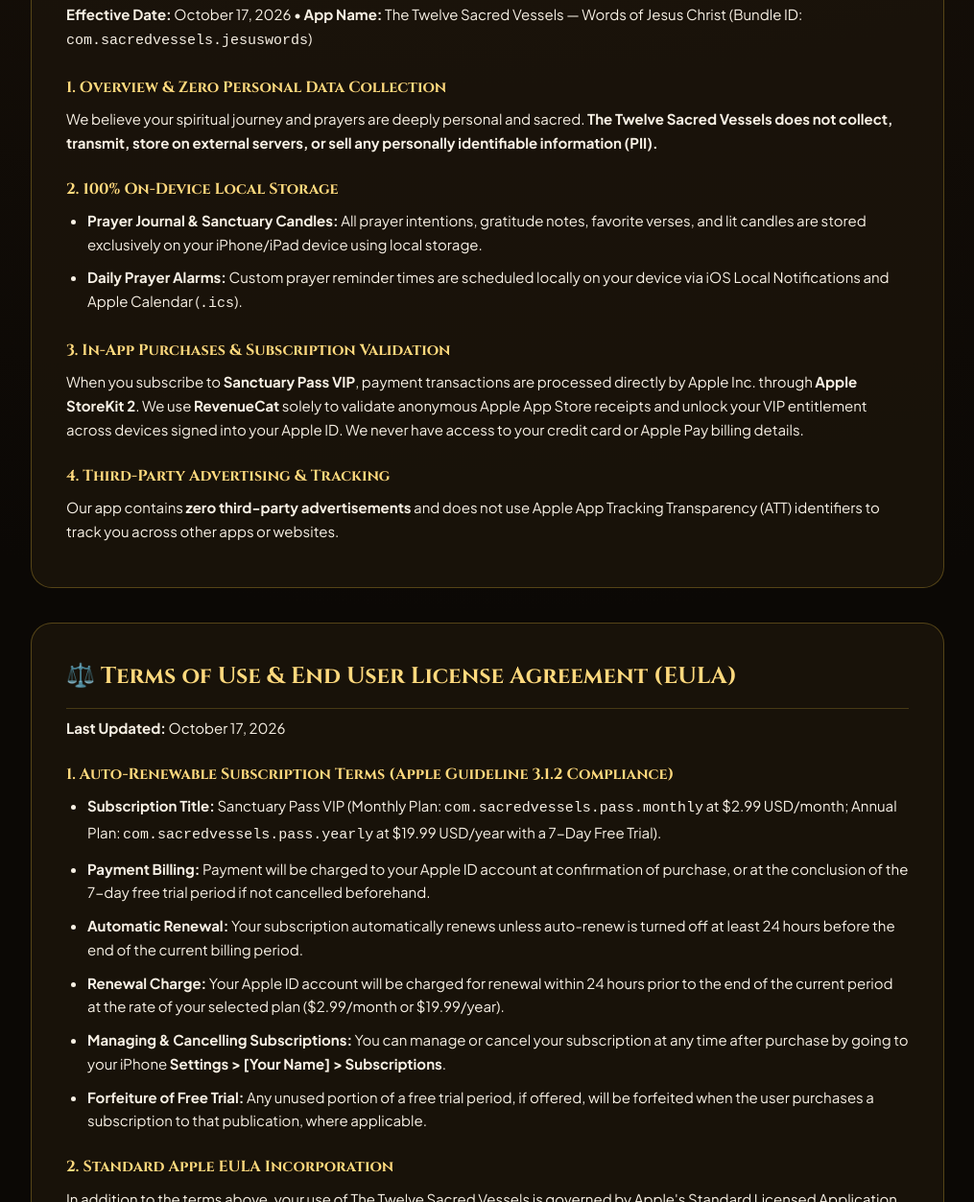
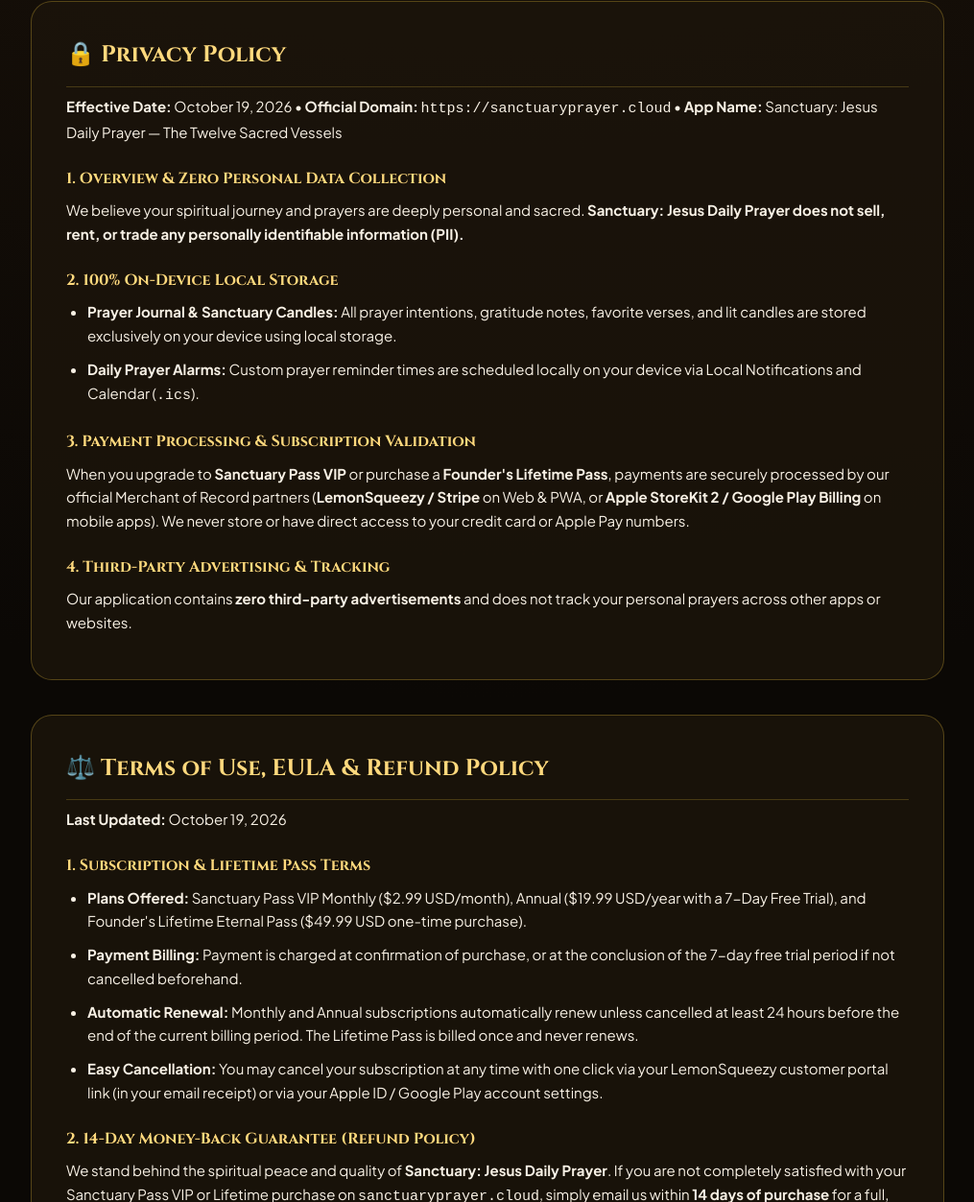
Before and after one commit to hgiap1993/sanctuary-ios-app, a website: page privacy-terms.html in a window 1280 px wide. Shown: the part 1547-2800 px from the top of the page at 96% size, without its empty margins (132-1147 px from the left). Drawn offline with nearby package versions, Linux system fonts and the light colour scheme.

Commit message:
Update privacy-terms.html with 14-day refund policy, Lifetime Pass pricing, and sanctuaryprayer.cloud for LemonSqueezy approval

```diff
--- a/privacy-terms.html
+++ b/privacy-terms.html
@@ -220,8 +220,8 @@
         “Strike the ancient clay vessel with the Sacred Hammer. Behold the Celestial Angel and hear the living Red-Letter Words of Jesus Christ spoken over your heart.”
       </p>
       <div class="cta-group">
-        <a href="./Sacred_Vessels_Jesus_Words.html" class="btn-gold">⚱️ Launch Interactive iOS App</a>
-        <a href="#privacy" class="btn-outline">⚖️ Privacy Policy &amp; Apple EULA</a>
+        <a href="./" class="btn-gold">⚱️ Launch Sanctuary Web &amp; iOS App</a>
+        <a href="#privacy" class="btn-outline">⚖️ Privacy Policy, Terms &amp; Refund Policy</a>
       </div>
     </section>
 
@@ -243,16 +243,16 @@
       </div>
     </section>
 
-    <!-- SUBSCRIPTION TIERS DISCLOSURE (APPLE GUIDELINE 3.1.2) -->
+    <!-- SUBSCRIPTION TIERS DISCLOSURE (APPLE GUIDELINE 3.1.2 & LEMONSQUEEZY VERIFICATION) -->
     <section id="subscriptions" class="legal-section">
-      <h2>💎 Sanctuary Pass VIP — Subscription Plans &amp; Free Tier</h2>
-      <p>The Twelve Sacred Vessels offers both a generous Free Tier and an optional auto-renewable VIP subscription ("Sanctuary Pass") via Apple In-App Purchase (StoreKit 2):</p>
+      <h2>💎 Sanctuary Pass VIP — Pricing Plans &amp; Free Tier</h2>
+      <p><strong>Sanctuary: Jesus Daily Prayer</strong> (<code>https://sanctuaryprayer.cloud</code>) offers both a generous Free Tier and optional VIP upgrades ("Sanctuary Pass") available on Web/PWA and iOS/Android:</p>
       <table class="pricing-table">
         <thead>
           <tr>
             <th>Feature</th>
             <th>Free Tier ($0.00)</th>
-            <th>Sanctuary Pass VIP ($2.99/mo or $19.99/yr)</th>
+            <th>Sanctuary Pass VIP ($2.99/mo • $19.99/yr • $49.99 Lifetime)</th>
           </tr>
         </thead>
         <tbody>
@@ -274,59 +274,61 @@
           <tr>
             <td>High-Res Blessing Card Exports</td>
             <td>Standard</td>
-            <td><strong>Unlimited 1080x1620 HD Exports</strong></td>
+            <td><strong>Unlimited 1080x1620 HD Exports + 250 Grace Bonus (Lifetime)</strong></td>
           </tr>
         </tbody>
       </table>
     </section>
 
-    <!-- PRIVACY POLICY (REQUIRED URL FOR APP STORE CONNECT) -->
+    <!-- PRIVACY POLICY (REQUIRED URL FOR APP STORE CONNECT & LEMONSQUEEZY) -->
     <section id="privacy" class="legal-section">
       <h2>🔒 Privacy Policy</h2>
-      <p><strong>Effective Date:</strong> October 17, 2026 • <strong>App Name:</strong> The Twelve Sacred Vessels — Words of Jesus Christ (Bundle ID: <code>com.sacredvessels.jesuswords</code>)</p>
+      <p><strong>Effective Date:</strong> October 19, 2026 • <strong>Official Domain:</strong> <code>https://sanctuaryprayer.cloud</code> • <strong>App Name:</strong> Sanctuary: Jesus Daily Prayer — The Twelve Sacred Vessels</p>
 
       <h3>1. Overview &amp; Zero Personal Data Collection</h3>
-      <p>We believe your spiritual journey and prayers are deeply personal and sacred. <strong>The Twelve Sacred Vessels does not collect, transmit, store on external servers, or sell any personally identifiable information (PII).</strong></p>
+      <p>We believe your spiritual journey and prayers are deeply personal and sacred. <strong>Sanctuary: Jesus Daily Prayer does not sell, rent, or trade any personally identifiable information (PII).</strong></p>
 
       <h3>2. 100% On-Device Local Storage</h3>
       <ul>
-        <li><strong>Prayer Journal &amp; Sanctuary Candles:</strong> All prayer intentions, gratitude notes, favorite verses, and lit candles are stored exclusively on your iPhone/iPad device using local storage.</li>
-        <li><strong>Daily Prayer Alarms:</strong> Custom prayer reminder times are scheduled locally on your device via iOS Local Notifications and Apple Calendar (<code>.ics</code>).</li>
+        <li><strong>Prayer Journal &amp; Sanctuary Candles:</strong> All prayer intentions, gratitude notes, favorite verses, and lit candles are stored exclusively on your device using local storage.</li>
+        <li><strong>Daily Prayer Alarms:</strong> Custom prayer reminder times are scheduled locally on your device via Local Notifications and Calendar (<code>.ics</code>).</li>
       </ul>
 
-      <h3>3. In-App Purchases &amp; Subscription Validation</h3>
-      <p>When you subscribe to <strong>Sanctuary Pass VIP</strong>, payment transactions are processed directly by Apple Inc. through <strong>Apple StoreKit 2</strong>. We use <strong>RevenueCat</strong> solely to validate anonymous Apple App Store receipts and unlock your VIP entitlement across devices signed into your Apple ID. We never have access to your credit card or Apple Pay billing details.</p>
+      <h3>3. Payment Processing &amp; Subscription Validation</h3>
+      <p>When you upgrade to <strong>Sanctuary Pass VIP</strong> or purchase a <strong>Founder's Lifetime Pass</strong>, payments are securely processed by our official Merchant of Record partners (<strong>LemonSqueezy / Stripe</strong> on Web &amp; PWA, or <strong>Apple StoreKit 2 / Google Play Billing</strong> on mobile apps). We never store or have direct access to your credit card or Apple Pay numbers.</p>
 
       <h3>4. Third-Party Advertising &amp; Tracking</h3>
-      <p>Our app contains <strong>zero third-party advertisements</strong> and does not use Apple App Tracking Transparency (ATT) identifiers to track you across other apps or websites.</p>
+      <p>Our application contains <strong>zero third-party advertisements</strong> and does not track your personal prayers across other apps or websites.</p>
     </section>
 
-    <!-- TERMS OF USE / EULA (REQUIRED FOR SUBSCRIPTION APPS UNDER GUIDELINE 3.1.2) -->
+    <!-- TERMS OF USE / EULA & REFUND POLICY -->
     <section id="terms" class="legal-section">
-      <h2>⚖️ Terms of Use &amp; End User License Agreement (EULA)</h2>
-      <p><strong>Last Updated:</strong> October 17, 2026</p>
+      <h2>⚖️ Terms of Use, EULA &amp; Refund Policy</h2>
+      <p><strong>Last Updated:</strong> October 19, 2026</p>
 
-      <h3>1. Auto-Renewable Subscription Terms (Apple Guideline 3.1.2 Compliance)</h3>
+      <h3>1. Subscription &amp; Lifetime Pass Terms</h3>
       <ul>
-        <li><strong>Subscription Title:</strong> Sanctuary Pass VIP (Monthly Plan: <code>com.sacredvessels.pass.monthly</code> at $2.99 USD/month; Annual Plan: <code>com.sacredvessels.pass.yearly</code> at $19.99 USD/year with a 7-Day Free Trial).</li>
-        <li><strong>Payment Billing:</strong> Payment will be charged to your Apple ID account at confirmation of purchase, or at the conclusion of the 7-day free trial period if not cancelled beforehand.</li>
-        <li><strong>Automatic Renewal:</strong> Your subscription automatically renews unless auto-renew is turned off at least 24 hours before the end of the current billing period.</li>
-        <li><strong>Renewal Charge:</strong> Your Apple ID account will be charged for renewal within 24 hours prior to the end of the current period at the rate of your selected plan ($2.99/month or $19.99/year).</li>
-        <li><strong>Managing &amp; Cancelling Subscriptions:</strong> You can manage or cancel your subscription at any time after purchase by going to your iPhone <strong>Settings &gt; [Your Name] &gt; Subscriptions</strong>.</li>
-        <li><strong>Forfeiture of Free Trial:</strong> Any unused portion of a free trial period, if offered, will be forfeited when the user purchases a subscription to that publication, where applicable.</li>
+        <li><strong>Plans Offered:</strong> Sanctuary Pass VIP Monthly ($2.99 USD/month), Annual ($19.99 USD/year with a 7-Day Free Trial), and Founder's Lifetime Eternal Pass ($49.99 USD one-time purchase).</li>
+        <li><strong>Payment Billing:</strong> Payment is charged at confirmation of purchase, or at the conclusion of the 7-day free trial period if not cancelled beforehand.</li>
+        <li><strong>Automatic Renewal:</strong> Monthly and Annual subscriptions automatically renew unless cancelled at least 24 hours before the end of the current billing period. The Lifetime Pass is billed once and never renews.</li>
+        <li><strong>Easy Cancellation:</strong> You may cancel your subscription at any time with one click via your LemonSqueezy customer portal link (in your email receipt) or via your Apple ID / Google Play account settings.</li>
       </ul>
 
-      <h3>2. Standard Apple EULA Incorporation</h3>
-      <p>In addition to the terms above, your use of The Twelve Sacred Vessels is governed by Apple's Standard Licensed Application End User License Agreement (EULA): <a href="https://www.apple.com/legal/internet-services/itunes/dev/stdeula/" target="_blank" style="color:var(--gold-bright);">https://www.apple.com/legal/internet-services/itunes/dev/stdeula/</a>.</p>
+      <h3>2. 14-Day Money-Back Guarantee (Refund Policy)</h3>
+      <p>We stand behind the spiritual peace and quality of <strong>Sanctuary: Jesus Daily Prayer</strong>. If you are not completely satisfied with your Sanctuary Pass VIP or Lifetime purchase on <code>sanctuaryprayer.cloud</code>, simply email us within <strong>14 days of purchase</strong> for a full, no-questions-asked 100% refund.</p>
+
+      <h3>3. Standard Apple EULA Incorporation</h3>
+      <p>For iOS users, your use of the application is also governed by Apple's Standard Licensed Application End User License Agreement (EULA): <a href="https://www.apple.com/legal/internet-services/itunes/dev/stdeula/" target="_blank" style="color:var(--gold-bright);">https://www.apple.com/legal/internet-services/itunes/dev/stdeula/</a>.</p>
     </section>
 
-    <!-- SUPPORT SECTION (REQUIRED SUPPORT URL FOR APP STORE CONNECT) -->
+    <!-- SUPPORT SECTION -->
     <section id="support" class="legal-section">
-      <h2>💌 App Store Support &amp; Contact</h2>
-      <p>Need help restoring your Sanctuary Pass VIP subscription, syncing iPhone Prayer Alarms, or sharing feedback?</p>
+      <h2>💌 Customer Support &amp; Contact Information</h2>
+      <p>Need help activating your VIP License Key, managing your subscription, or requesting a refund?</p>
       <ul>
-        <li><strong>Support Email:</strong> support@sacredvesselsapp.com</li>
-        <li><strong>How to Restore VIP Purchases:</strong> Open the app &rarr; Tap <strong>💎 Sanctuary Pass</strong> &rarr; Tap <strong>Restore Purchases</strong> at the bottom left of the screen.</li>
+        <li><strong>Official Website:</strong> <a href="https://sanctuaryprayer.cloud" style="color:var(--gold-bright);">https://sanctuaryprayer.cloud</a></li>
+        <li><strong>Support Email:</strong> support@sanctuaryprayer.cloud</li>
+        <li><strong>How to Activate or Restore VIP Purchases:</strong> Open <a href="https://sanctuaryprayer.cloud" style="color:var(--gold-bright);">sanctuaryprayer.cloud</a> &rarr; Tap <strong>💎 Sanctuary Pass</strong> &rarr; Enter your License Key or tap <strong>Restore Purchases</strong>.</li>
       </ul>
     </section>
   </div>
```
Also changed, not shown: www/privacy-terms.html (+34 -32 lines).
